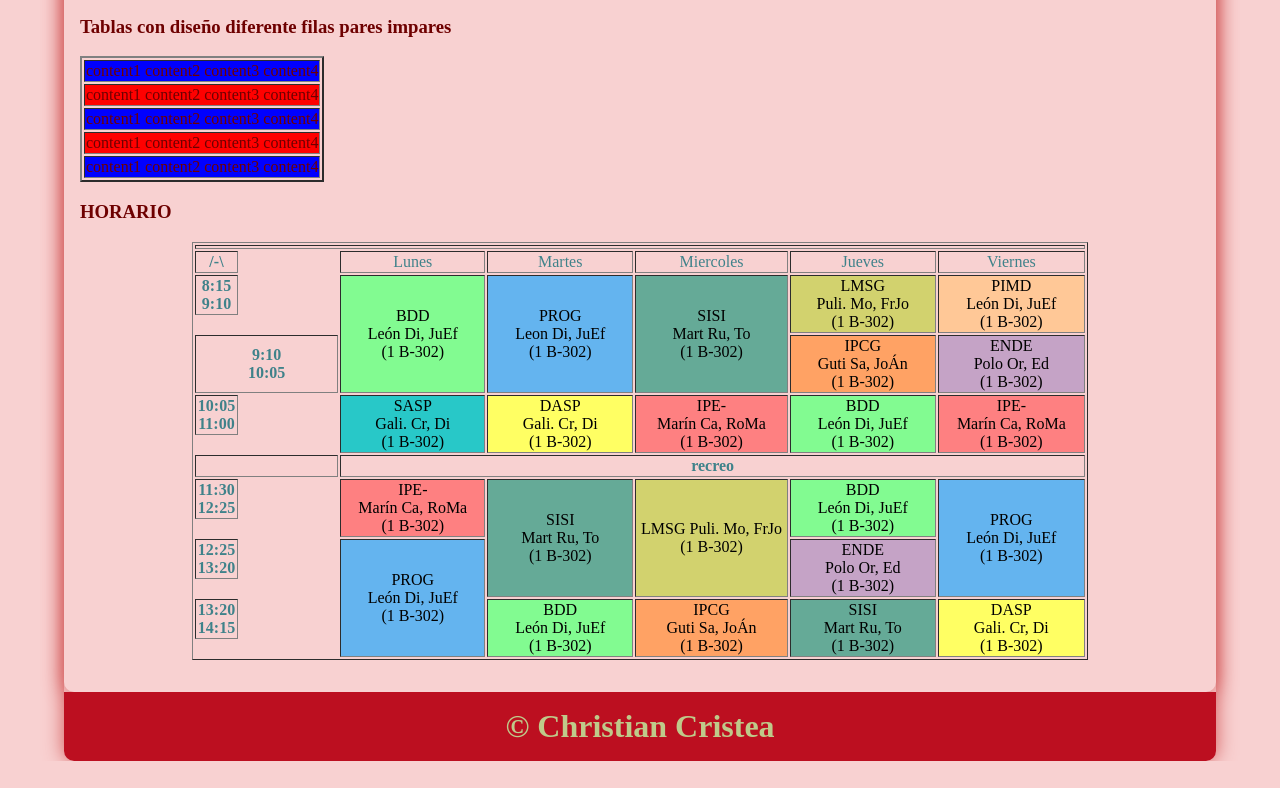
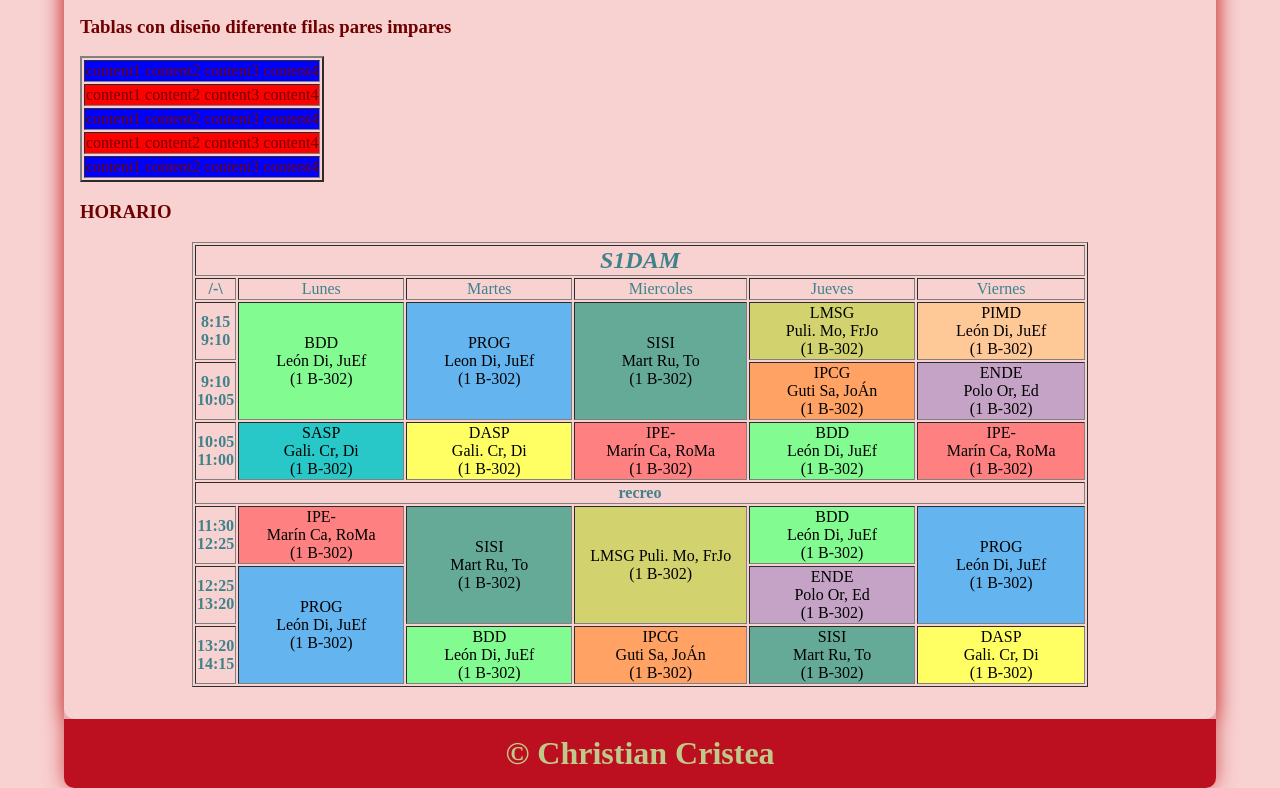
Before and after one commit to chrx18/web24, a plain HTML site: page tablas.html in a window 1280 px wide. Shown: the part 1098-1886 px from the top of the page. Before the commit the page ends 1859 px from the top, so only its background shows below. Drawn offline with Linux system fonts and the light colour scheme.

Commit message:
terminado

```diff
--- a/css/style.css
+++ b/css/style.css
@@ -332,13 +332,10 @@ h1 {
 }
 
 .conttemp{
-    width: 200px;
+    width: 220px;
 }
 
-.conttemp2{
-    float: left;
-    width: 30%;
-}
+
 
 .formlogin{
     float: left;
--- a/tablas.html
+++ b/tablas.html
@@ -282,18 +282,18 @@
                     <h3>HORARIO</h3>
                     <table class="horario" border="1">
                         <tr>
-                            <th class="cursiva etiquetadam" colspan="6"></th>
+                            <th class="cursiva etiquetadam" colspan="6">S1DAM</th>
                         </tr>
                         <tr>
-                            <th class="letracolor conttemp2">/-\</th>
-                            <td class="letracolor centrado conttemp">Lunes</td>
-                            <td class="letracolor centrado conttemp">Martes</td>
-                            <td class="letracolor centrado conttemp">Miercoles</td>
-                            <td class="letracolor centrado conttemp">Jueves</td>
-                            <td class="letracolor centrado conttemp">Viernes</td>
+                            <th class="letracolor centrado">/-\</th>
+                            <td class="letracolor centrado ">Lunes</td>
+                            <td class="letracolor centrado ">Martes</td>
+                            <td class="letracolor centrado ">Miercoles</td>
+                            <td class="letracolor centrado ">Jueves</td>
+                            <td class="letracolor centrado ">Viernes</td>
                         </tr>
                         <tr>
-                            <th class="letracolor conttemp2">8:15 <br /> 9:10</th>
+                            <th class="letracolor centrado">8:15 <br /> 9:10</th>
                             <td class="bdd centrado letraclases conttemp" rowspan="2">BDD <br /> León Di, JuEf <br /> (1
                                 B-302)</td>
                             <td class="prog centrado letraclases conttemp" rowspan="2">PROG <br /> Leon Di, JuEf <br />
@@ -306,13 +306,13 @@
                             </td>
                         </tr>
                         <tr>
-                            <th class="letracolor conttemp">9:10 <br /> 10:05</th>
+                            <th class="letracolor centrado">9:10 <br /> 10:05</th>
                             <td class="ipcg centrado letraclases conttemp">IPCG <br /> Guti Sa, JoÁn <br />(1 B-302)
                             </td>
                             <td class="ende centrado letraclases conttemp">ENDE <br /> Polo Or, Ed <br /> (1 B-302)</td>
                         </tr>
                         <tr>
-                            <th class="letracolor conttemp2">10:05 <br />11:00</th>
+                            <th class="letracolor centrado">10:05 <br />11:00</th>
                             <td class="sasp centrado letraclases conttemp">SASP <br /> Gali. Cr, Di <br /> (1 B-302)
                             </td>
                             <td class="dasp centrado letraclases conttemp">DASP <br /> Gali. Cr, Di <br /> (1 B-302)
@@ -324,14 +324,14 @@
                             </td>
                         </tr>
                         <tr>
-                            <td></td>
-                            <th class="letracolor" colspan="5">recreo</th>
+                            <th class="letracolor" colspan="6">recreo</th>
                         </tr>
                         <tr>
-                            <th class="letracolor conttemp2">11:30 <br /> 12:25</th>
+                            <th class="letracolor centrado">11:30 <br /> 12:25</th>
                             <td class="ipe centrado letraclases conttemp"> IPE- <br /> Marín Ca, RoMa <br /> (1 B-302)
                             </td>
-                            <td class="sisi centrado letraclases conttemp" rowspan="2">SISI <br /> Mart Ru, To <br> (1 B-302)</td>
+                            <td class="sisi centrado letraclases conttemp" rowspan="2">SISI <br /> Mart Ru, To <br> (1
+                                B-302)</td>
                             <td class="lmsg centrado letraclases tamanoclases conttemp" rowspan="2">LMSG Puli. Mo, FrJo
                                 <br /> (1 B-302)
                             </td>
@@ -341,14 +341,14 @@
 
                         </tr>
                         <tr>
-                            <th class="letracolor conttemp2">12:25 <br /> 13:20</th>
+                            <th class="letracolor centrado">12:25 <br /> 13:20</th>
                             <td class="prog centrado letraclases conttemp" rowspan="2">PROG <br />León Di, JuEf <br />
                                 (1 B-302) </td>
                             <td class="ende centrado letraclases conttemp"> ENDE <br /> Polo Or, Ed <br /> (1 B-302)
                             </td>
                         </tr>
                         <tr>
-                            <th class="letracolor conttemp2">13:20 <br /> 14:15</th>
+                            <th class="letracolor centrado">13:20 <br /> 14:15</th>
                             <td class="bdd centrado letraclases conttemp">BDD <br /> León Di, JuEf <br /> (1 B-302)</td>
                             <td class="ipcg centrado letraclases conttemp">IPCG <br /> Guti Sa, JoÁn <br /> (1 B-302)
                             </td>
```
